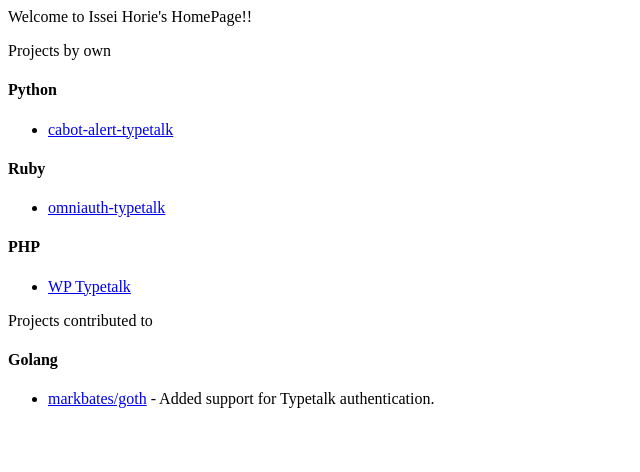
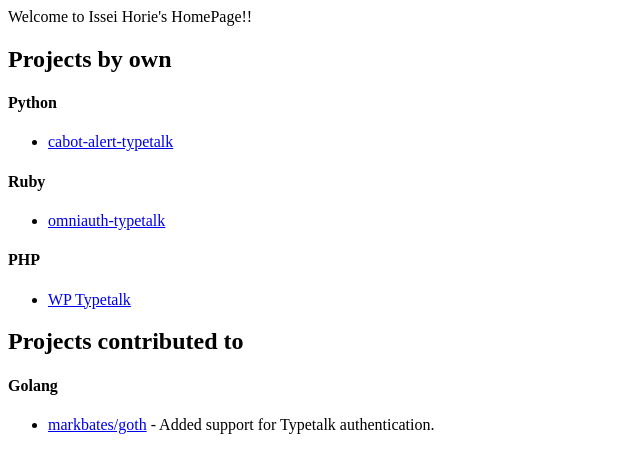
Before and after one commit to is2ei/site, a plain HTML site: page index.html in a window 1280 px wide. Shown: the whole page, without its empty margins (0-640 px from the left). Drawn offline with Linux system fonts and the light colour scheme.

Commit message:
Improve style

```diff
--- a/index.html
+++ b/index.html
@@ -1,6 +1,6 @@
 <p>Welcome to Issei Horie's HomePage!!</p>
 
-<p>Projects by own</p>
+<h2>Projects by own</h2>
 
 <h4>Python</h4>
 <ul>
@@ -17,7 +17,7 @@
     <li><a href="https://wordpress.org/plugins/wp-typetalk/" target="_blank">WP Typetalk</a></li>
 </ul>
 
-<p>Projects contributed to</p>
+<h2>Projects contributed to</h2>
 
 <h4>Golang</h4>
 <ul>
```
